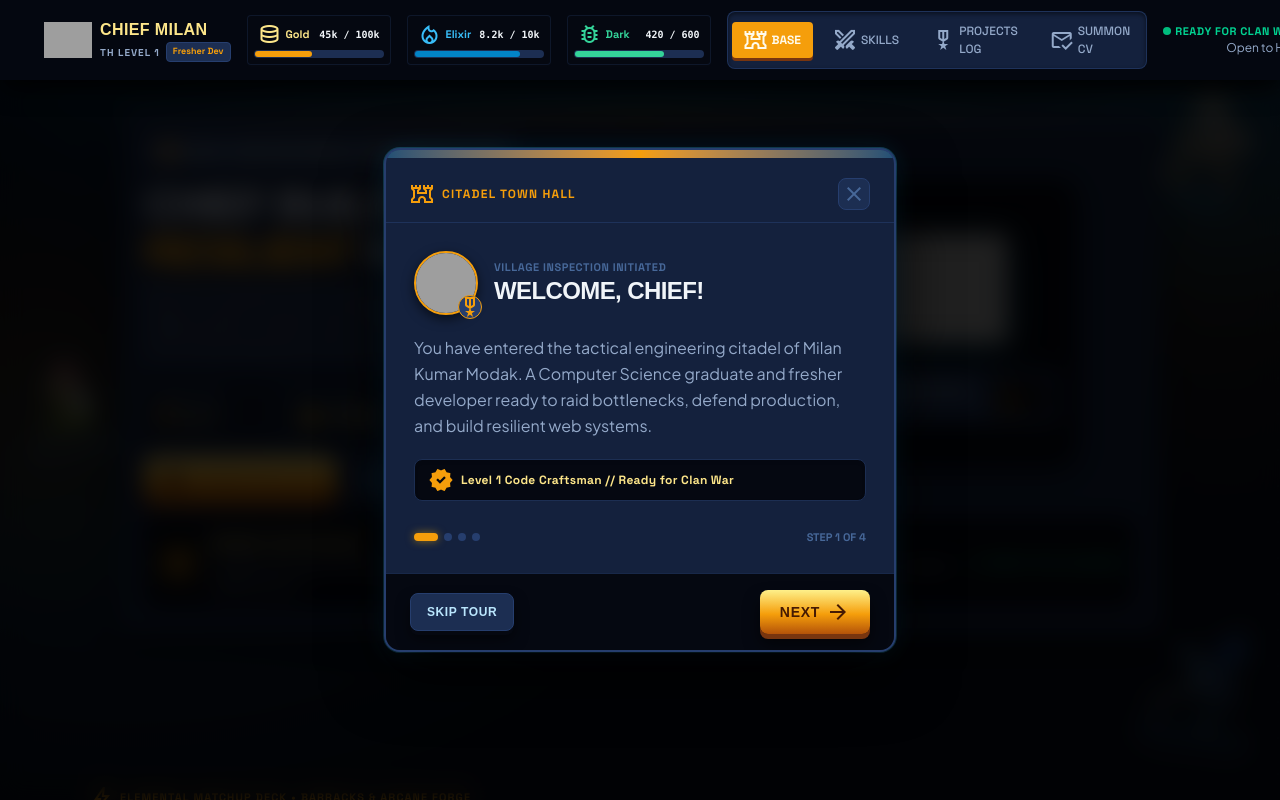
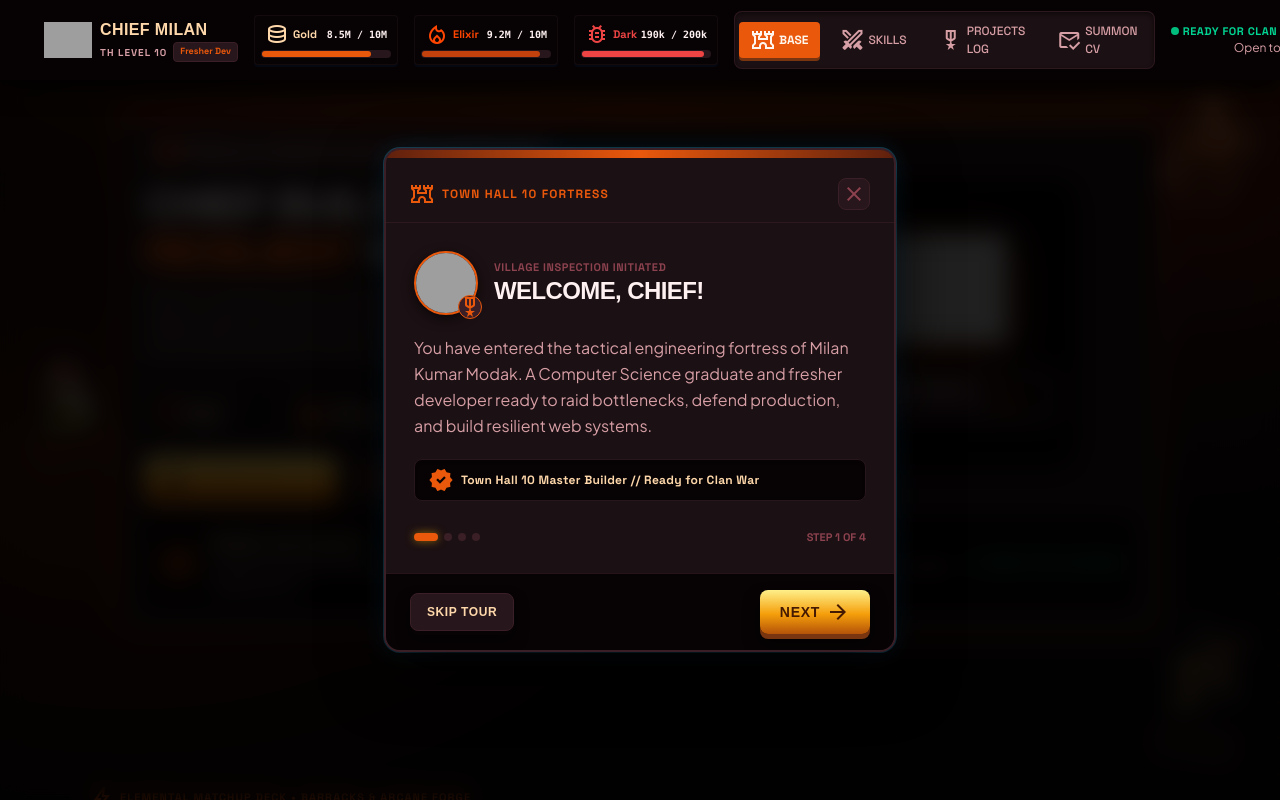
Before and after one commit to milan-mk/Portfolio-Milan-kumar, a React (Vite) app: page / in a window 1280 px wide. Shown: the top 800 px of the page. Built offline with nearby package versions, Linux system fonts and the light colour scheme; grey boxes are pictures that could not be loaded; a web font is replaced by a local one.

Commit message:
feat: Changed the theme to th10 lava

```diff
--- a/src/components/HeroSection.tsx
+++ b/src/components/HeroSection.tsx
@@ -4,23 +4,23 @@ import { CHIEF_INFO } from '../data/portfolioData';
 export const HeroSection: React.FC = () => {
   return (
     <section id="citadel-base" className="relative w-full px-4 sm:px-6 py-6 sm:py-8 overflow-hidden">
-      {/* Atmospheric Background Gradients & Runes */}
-      <div className="absolute inset-0 -z-10 bg-[radial-gradient(ellipse_80%_60%_at_50%_-10%,rgba(14,165,233,0.18),rgba(8,13,26,0))]"></div>
+      {/* Atmospheric Background Gradients & Magma Runes */}
+      <div className="absolute inset-0 -z-10 bg-[radial-gradient(ellipse_80%_60%_at_50%_-10%,rgba(234,88,12,0.22),rgba(12,7,9,0))]"></div>
       <div className="absolute -right-32 -top-32 w-80 h-80 rounded-full bg-secondary/15 blur-3xl pointer-events-none"></div>
       <div className="absolute -left-32 top-40 w-80 h-80 rounded-full bg-primary-container/10 blur-3xl pointer-events-none"></div>
 
       <div className="max-w-[1040px] mx-auto flex flex-col gap-5">
-        {/* HERO / VILLAGE TOWN HALL SECTION */}
-        <div className="relative bg-surface-container rounded-xl shadow-[0_12px_28px_rgba(0,0,0,0.65),0_0_0_1px_rgba(56,189,248,0.15)] p-4 sm:p-6 overflow-hidden border border-surface-container-highest/60">
-          {/* Inner Stone Rim & Wood Texture Accent */}
-          <div className="absolute inset-0 bg-[radial-gradient(#263e6e_1px,transparent_1px)] [background-size:16px_16px] opacity-30 pointer-events-none"></div>
-          <div className="absolute top-0 left-0 right-0 h-1 bg-gradient-to-r from-secondary/20 via-primary-container to-secondary/20"></div>
+        {/* HERO / VILLAGE TOWN HALL 10 SECTION */}
+        <div className="relative bg-surface-container rounded-xl shadow-[0_12px_28px_rgba(0,0,0,0.75),0_0_0_1px_rgba(234,88,12,0.25)] p-4 sm:p-6 overflow-hidden border border-surface-container-highest/60 animate-magma-glow">
+          {/* Inner Scorched Basalt Rim & Magma Texture Accent */}
+          <div className="absolute inset-0 bg-[radial-gradient(#3a1f26_1px,transparent_1px)] [background-size:16px_16px] opacity-35 pointer-events-none"></div>
+          <div className="absolute top-0 left-0 right-0 h-1.5 bg-gradient-to-r from-red-600/40 via-primary-container to-orange-500/40 shadow-[0_0_12px_rgba(234,88,12,0.6)]"></div>
 
           <div className="relative grid grid-cols-1 lg:grid-cols-12 gap-5 items-center">
             {/* Left Column: Hero Narrative & Badges */}
             <div className="lg:col-span-7 flex flex-col gap-3.5">
               {/* Overline Wooden Plaque Token */}
-              <div className="inline-flex items-center gap-1.5 self-start px-2.5 py-0.5 rounded bg-surface-container-highest shadow-[0_2px_0_#050811] border border-surface-container-high/60">
+              <div className="inline-flex items-center gap-1.5 self-start px-2.5 py-0.5 rounded bg-surface-container-highest shadow-[0_2px_0_#070304] border border-surface-container-high/60">
                 <span className="material-symbols-outlined text-primary-container text-[16px]">fort</span>
                 <span className="font-label text-[11px] uppercase tracking-widest text-primary font-bold">
                   {CHIEF_INFO.craftsmanTitle}
@@ -31,7 +31,7 @@ export const HeroSection: React.FC = () => {
               <div className="flex flex-col gap-1">
                 <h1 className="font-display text-3xl sm:text-4xl lg:text-[42px] font-black uppercase text-on-surface tracking-tight leading-[1.12]">
                   Chief Builder of{' '}
-                  <span className="text-primary-container drop-shadow-[0_2px_10px_rgba(245,158,11,0.4)]">
+                  <span className="text-primary-container drop-shadow-[0_2px_12px_rgba(234,88,12,0.55)]">
                     Resilient
                   </span>{' '}
                   Web Systems
@@ -43,15 +43,15 @@ export const HeroSection: React.FC = () => {
 
               {/* Village Key Stat Badges */}
               <div className="grid grid-cols-2 sm:grid-cols-4 gap-2 pt-1">
-                <div className="bg-surface-container-low p-2 rounded flex flex-col gap-0.5 shadow-[0_2px_0_#050811] border border-surface-container-high/40">
-                  <span className="font-label text-[10px] uppercase text-outline font-bold">Citadel Rank</span>
+                <div className="bg-surface-container-low p-2 rounded flex flex-col gap-0.5 shadow-[0_2px_0_#070304] border border-surface-container-high/40">
+                  <span className="font-label text-[10px] uppercase text-outline font-bold">Town Hall Rank</span>
                   <span className="font-display font-bold text-base text-primary flex items-center gap-1">
                     <span className="material-symbols-outlined text-primary-container text-[16px]">military_tech</span>
                     {CHIEF_INFO.citadelRank}
                   </span>
                 </div>
 
-                <div className="bg-surface-container-low p-2 rounded flex flex-col gap-0.5 shadow-[0_2px_0_#050811] border border-surface-container-high/40">
+                <div className="bg-surface-container-low p-2 rounded flex flex-col gap-0.5 shadow-[0_2px_0_#070304] border border-surface-container-high/40">
                   <span className="font-label text-[10px] uppercase text-outline font-bold">Craft Stars</span>
                   <span className="font-display font-bold text-base text-primary flex items-center gap-1">
                     <span className="material-symbols-outlined text-primary-fixed-dim text-[16px] material-symbols-fill">star</span>
@@ -59,7 +59,7 @@ export const HeroSection: React.FC = () => {
                   </span>
                 </div>
 
-                <div className="bg-surface-container-low p-2 rounded flex flex-col gap-0.5 shadow-[0_2px_0_#050811] border border-surface-container-high/40">
+                <div className="bg-surface-container-low p-2 rounded flex flex-col gap-0.5 shadow-[0_2px_0_#070304] border border-surface-container-high/40">
                   <span className="font-label text-[10px] uppercase text-outline font-bold">Guild Castle</span>
                   <span className="font-display font-bold text-base text-primary flex items-center gap-1">
                     <span className="material-symbols-outlined text-primary-container text-[16px]">verified</span>
@@ -67,7 +67,7 @@ export const HeroSection: React.FC = () => {
                   </span>
                 </div>
 
-                <div className="bg-surface-container-low p-2 rounded flex flex-col gap-0.5 shadow-[0_2px_0_#050811] border border-surface-container-high/40">
+                <div className="bg-surface-container-low p-2 rounded flex flex-col gap-0.5 shadow-[0_2px_0_#070304] border border-surface-container-high/40">
                   <span className="font-label text-[10px] uppercase text-outline font-bold">Deploy Period</span>
                   <span className="font-display font-bold text-base text-primary flex items-center gap-1">
                     <span className="material-symbols-outlined text-primary-container text-[16px]">bolt</span>
@@ -103,7 +103,7 @@ export const HeroSection: React.FC = () => {
               <div className="relative w-full max-w-[280px] aspect-square rounded-2xl bg-surface-container-lowest p-3 sm:p-4 flex flex-col items-center justify-center shadow-[inset_0_4px_12px_rgba(0,0,0,0.8),0_10px_20px_rgba(0,0,0,0.7)] border border-surface-container-high/50">
                 {/* Inner Crest Shield Graphic */}
                 <img
-                  className="w-36 h-36 object-contain drop-shadow-[0_8px_18px_rgba(14,165,233,0.35)] hover:rotate-2 transition-transform duration-300"
+                  className="w-36 h-36 object-contain drop-shadow-[0_8px_20px_rgba(234,88,12,0.45)] hover:rotate-2 transition-transform duration-300"
                   alt="Clash Crest Shield"
                   src={CHIEF_INFO.crestShieldImg}
                 />
--- a/src/components/IntroModal.tsx
+++ b/src/components/IntroModal.tsx
@@ -19,12 +19,12 @@ interface TourStep {
 
 const TOUR_STEPS: TourStep[] = [
   {
-    badge: 'Citadel Town Hall',
+    badge: 'Town Hall 10 Fortress',
     icon: 'fort',
     title: 'Welcome, Chief!',
     subtitle: 'Village Inspection Initiated',
-    description: `You have entered the tactical engineering citadel of ${CHIEF_INFO.name}. A Computer Science graduate and fresher developer ready to raid bottlenecks, defend production, and build resilient web systems.`,
-    highlightText: 'Level 1 Code Craftsman // Ready for Clan War',
+    description: `You have entered the tactical engineering fortress of ${CHIEF_INFO.name}. A Computer Science graduate and fresher developer ready to raid bottlenecks, defend production, and build resilient web systems.`,
+    highlightText: 'Town Hall 10 Master Builder // Ready for Clan War',
     avatarIcon: 'military_tech',
   },
   {
--- a/src/components/TroopBackgroundLayer.tsx
+++ b/src/components/TroopBackgroundLayer.tsx
@@ -43,13 +43,13 @@ const FLOATING_TROOPS: FloatingTroopIcon[] = [
     reverse: true,
   },
   {
-    id: 'hero-edragon',
-    name: 'ELECTRO DRAGON',
-    role: 'Lightning Leviathan',
-    image: '/images/troops/electro_dragon.png',
+    id: 'hero-lavahound',
+    name: 'LAVA HOUND',
+    role: 'Magma Vanguard',
+    image: '/images/troops/lava_hound.png',
     top: '640px',
     right: '1.8%',
-    size: 110,
+    size: 115,
     rotation: 6,
     delay: '2.5s',
     duration: '7.0s',
@@ -69,13 +69,13 @@ const FLOATING_TROOPS: FloatingTroopIcon[] = [
     duration: '6.8s',
   },
   {
-    id: 'skills-yeti',
-    name: 'YETI',
-    role: 'Frost Neural Titan',
-    image: '/images/troops/yeti.png',
+    id: 'skills-golem-top',
+    name: 'GOLEM',
+    role: 'Molten Basalt Titan',
+    image: '/images/troops/golem.png',
     top: '1260px',
     right: '2%',
-    size: 100,
+    size: 105,
     rotation: 7,
     delay: '3.0s',
     duration: '7.4s',
@@ -121,10 +121,10 @@ const FLOATING_TROOPS: FloatingTroopIcon[] = [
     duration: '6.4s',
   },
   {
-    id: 'war-icehound',
-    name: 'ICE HOUND',
-    role: 'Subzero Tank',
-    image: '/images/troops/ice_hound.png',
+    id: 'war-lavapup',
+    name: 'LAVA HOUND',
+    role: 'Inferno Air Tank',
+    image: '/images/troops/lava_hound.png',
     top: '2500px',
     right: '2%',
     size: 110,
@@ -148,22 +148,22 @@ const FLOATING_TROOPS: FloatingTroopIcon[] = [
 
   // --- Guild Recruitment & Outposts ---
   {
-    id: 'recruit-lavahound',
-    name: 'LAVA HOUND',
-    role: 'Magma Shield',
-    image: '/images/troops/lava_hound.png',
+    id: 'recruit-wizard',
+    name: 'WIZARD',
+    role: 'Fire Arcane Scout',
+    image: '/images/troops/wizard.png',
     top: '3200px',
     right: '2%',
-    size: 112,
+    size: 110,
     rotation: 7,
     delay: '1.9s',
     duration: '7.2s',
   },
   {
-    id: 'recruit-lassi',
-    name: 'L.A.S.S.I',
-    role: 'Cyber Scout',
-    image: '/images/troops/lassi.png',
+    id: 'recruit-balloon',
+    name: 'BALLOON',
+    role: 'Heavy Air Sentry',
+    image: '/images/troops/balloon.png',
     top: '3560px',
     left: '1.5%',
     size: 100,
@@ -216,7 +216,7 @@ export const TroopBackgroundLayer: React.FC = () => {
                   src={troop.image}
                   alt={troop.name}
                   loading="lazy"
-                  className="w-full h-full object-contain opacity-40 sm:opacity-50 group-hover:opacity-95 transition-opacity duration-300 filter drop-shadow-[0_12px_22px_rgba(0,0,0,0.85)] drop-shadow-[0_0_14px_rgba(56,189,248,0.3)]"
+                  className="w-full h-full object-contain opacity-40 sm:opacity-50 group-hover:opacity-95 transition-opacity duration-300 filter drop-shadow-[0_12px_22px_rgba(0,0,0,0.85)] drop-shadow-[0_0_16px_rgba(234,88,12,0.45)]"
                 />
               </div>
 
--- a/src/data/portfolioData.ts
+++ b/src/data/portfolioData.ts
@@ -4,17 +4,17 @@ export const CHIEF_INFO = {
   name: 'Milan Kumar Modak',
   title: 'Chief Builder of Resilient Web Systems',
   roleBadge: 'Fresher Dev',
-  townHallLevel: 1,
-  craftsmanTitle: 'Level 1 Code Craftsman // Fresh Graduate 2025',
+  townHallLevel: 10,
+  craftsmanTitle: 'Town Hall 10 Master Builder // Fresh Graduate 2025',
   bio: 'Recent Computer Science graduate armed with modern stacks, ready to deploy battle-tested code, defend production against bugs, and raid technical bottlenecks with your engineering clan.',
   status: 'Ready for Clan War',
   statusDetail: 'Open to Hire',
   deployPeriod: '0 Days',
   craftStars: '12 Built',
-  citadelRank: 'Lv. 1',
+  citadelRank: 'TH10',
   guildCastle: 'Open',
   builderStatus: '1 / 1 BUSY',
-  builderTask: 'Upgrading Frontend & Backend',
+  builderTask: 'Forging Full-Stack Lava Systems',
   emblemImg: 'https://lh3.googleusercontent.com/aida-public/AB6AXuB2Xi0XkT6DH7fcgiKWuCYkUstWjBt585nDeqQn4JANV1DjFdVLOPDjxFkbR-4LX_tHzl6XuonoUbHgl4WV_cPHcoBc3N4k1O2xr8DlBz0k0-TUeQ0KcBPCX7Oi6_wnToiqSccq6k174l_fD9kH5-tJp8hZJdwJSKmhDX7oDvA2LgNyXJoWbDkQcp-vZ-ZLhYhQtRGG8lfR8CYd9mwrd2OT65o-4nH6Yp_7dn3eL3O0aswaEHL60ztf_w',
   crestShieldImg: 'https://lh3.googleusercontent.com/aida-public/AB6AXuDRdCjQd8-5LA-HxyM04EElLYCfODD4T8qnx38mWJ3J8vPMXzpoKTQWkP9XRAS2dd9982TZ3HkoF-_-WAWUCY8mC9hqI2E43dDW0a0pFJJXGnPt9ZA_fGTox2AUA17JK4noaS9a12OQDeCxjGvbCJxRr8w_u3OUpndRM9KI7tQdEmYQvA8DMtFOph0h6gkKk8hbFK4eb7fv3uvVhA6vJRUfU0bNzRB6v5tA8Uco9FcC2w4or21007s1Yw',
   avatarImg: 'https://lh3.googleusercontent.com/aida-public/AB6AXuDP7gkrSVZKwTNIXCGxWCLWeXJ9bA4U3c6fJw5HsED5jZebS29Y6yJI9v0s-lAntFKRZ01BFx58xugYMc__u4-t14BFpnJCeqSAwFKT_AO_1CMdnbLZRvKvBzmpSD-T1avbOjQmOhTwD9IjczjHKDhT_mfARS0IYb-0pQKoBLeIExXLqZt-YOa78H2OpQlmRT1jzJkmXKcFTs0DUl9rOZ7GM5YIdG8nb74K9ODjYuiNNvx0yem4gLXCUA',
@@ -25,9 +25,9 @@ export const RESOURCE_METERS: ResourceMeter[] = [
     id: 'gold',
     name: 'Gold (Code)',
     category: 'database',
-    current: '45k',
-    max: '100k',
-    percentage: 45,
+    current: '8.5M',
+    max: '10M',
+    percentage: 85,
     icon: 'database',
     color: 'primary',
   },
@@ -35,19 +35,19 @@ export const RESOURCE_METERS: ResourceMeter[] = [
     id: 'elixir',
     name: 'Elixir (Commits)',
     category: 'local_fire_department',
-    current: '8.2k',
-    max: '10k',
-    percentage: 82,
+    current: '9.2M',
+    max: '10M',
+    percentage: 92,
     icon: 'local_fire_department',
     color: 'secondary',
   },
   {
     id: 'dark-elixir',
-    name: 'Dark Elixir (Bugs)',
+    name: 'Dark Elixir (Bugs Crushed)',
     category: 'bug_report',
-    current: '420',
-    max: '600',
-    percentage: 70,
+    current: '190k',
+    max: '200k',
+    percentage: 95,
     icon: 'bug_report',
     color: 'tertiary',
   },
--- a/src/index.css
+++ b/src/index.css
@@ -1,53 +1,53 @@
 @import "tailwindcss";
 
 @theme {
-  --color-background: #080d1a;
-  --color-surface: #0c1322;
-  --color-surface-dim: #080d1a;
-  --color-surface-bright: #263c66;
-  --color-surface-container-lowest: #050811;
-  --color-surface-container-low: #0f182b;
-  --color-surface-container: #14213d;
-  --color-surface-container-high: #1c2e52;
-  --color-surface-container-highest: #263e6e;
-  --color-surface-variant: #263e6e;
+  --color-background: #0c0709;
+  --color-surface: #140d10;
+  --color-surface-dim: #090506;
+  --color-surface-bright: #351a20;
+  --color-surface-container-lowest: #070304;
+  --color-surface-container-low: #120a0d;
+  --color-surface-container: #1b1013;
+  --color-surface-container-high: #27161b;
+  --color-surface-container-highest: #3a1f26;
+  --color-surface-variant: #321920;
 
-  --color-on-surface: #f1f5f9;
-  --color-on-surface-variant: #94a9c9;
-  --color-inverse-surface: #f1f5f9;
-  --color-inverse-on-surface: #0a0f1d;
+  --color-on-surface: #fff1f2;
+  --color-on-surface-variant: #d69ea5;
+  --color-inverse-surface: #fff1f2;
+  --color-inverse-on-surface: #19090c;
 
-  --color-outline: #476899;
-  --color-outline-variant: #1e3152;
-  --color-surface-tint: #38bdf8;
+  --color-outline: #8c424f;
+  --color-outline-variant: #4a212a;
+  --color-surface-tint: #ff4500;
 
-  --color-primary: #fde68a;
-  --color-on-primary: #451a03;
-  --color-primary-container: #f59e0b;
-  --color-on-primary-container: #fffbeb;
-  --color-inverse-primary: #b45309;
-  --color-primary-fixed: #fef3c7;
-  --color-primary-fixed-dim: #fbbf24;
-  --color-on-primary-fixed: #451a03;
-  --color-on-primary-fixed-variant: #92400e;
+  --color-primary: #fed7aa;
+  --color-on-primary: #431407;
+  --color-primary-container: #ea580c;
+  --color-on-primary-container: #fff7ed;
+  --color-inverse-primary: #9a3412;
+  --color-primary-fixed: #ffedd5;
+  --color-primary-fixed-dim: #f97316;
+  --color-on-primary-fixed: #431407;
+  --color-on-primary-fixed-variant: #9a3412;
 
-  --color-secondary: #38bdf8;
-  --color-on-secondary: #082f49;
-  --color-secondary-container: #0284c7;
-  --color-on-secondary-container: #f0f9ff;
-  --color-secondary-fixed: #bae6fd;
-  --color-secondary-fixed-dim: #38bdf8;
-  --color-on-secondary-fixed: #0c4a6e;
-  --color-on-secondary-fixed-variant: #0369a1;
+  --color-secondary: #ff4500;
+  --color-on-secondary: #450a0a;
+  --color-secondary-container: #c2410c;
+  --color-on-secondary-container: #ffedd5;
+  --color-secondary-fixed: #fed7aa;
+  --color-secondary-fixed-dim: #fb923c;
+  --color-on-secondary-fixed: #431407;
+  --color-on-secondary-fixed-variant: #7c2d12;
 
-  --color-tertiary: #34d399;
-  --color-on-tertiary: #022c22;
-  --color-tertiary-container: #059669;
-  --color-on-tertiary-container: #ecfdf5;
-  --color-tertiary-fixed: #a7f3d0;
-  --color-tertiary-fixed-dim: #34d399;
-  --color-on-tertiary-fixed: #064e3b;
-  --color-on-tertiary-fixed-variant: #047857;
+  --color-tertiary: #ef4444;
+  --color-on-tertiary: #450a0a;
+  --color-tertiary-container: #991b1b;
+  --color-on-tertiary-container: #fee2e2;
+  --color-tertiary-fixed: #fecaca;
+  --color-tertiary-fixed-dim: #f87171;
+  --color-on-tertiary-fixed: #450a0a;
+  --color-on-tertiary-fixed-variant: #7f1d1d;
 
   --color-error: #f87171;
   --color-on-error: #450a0a;
@@ -75,12 +75,12 @@
   html {
     scroll-behavior: smooth;
     font-family: var(--font-body);
-    background-color: #080d1a;
+    background-color: #0c0709;
     color: var(--color-on-surface);
   }
 
   body {
-    background-color: #080d1a;
+    background-color: #0c0709;
     overflow-x: hidden;
   }
 
@@ -89,33 +89,33 @@
     inset: 0;
     pointer-events: none;
     z-index: 0;
-    background-color: #080d1a;
+    background-color: #0c0709;
     background-image:
-      radial-gradient(ellipse 85% 55% at 50% 0%, rgba(14, 165, 233, 0.16), transparent 70%),
-      radial-gradient(ellipse 65% 45% at 90% 35%, rgba(245, 158, 11, 0.09), transparent 65%),
-      radial-gradient(ellipse 65% 50% at 10% 70%, rgba(56, 189, 248, 0.10), transparent 65%),
-      radial-gradient(rgba(56, 189, 248, 0.08) 1px, transparent 1px);
+      radial-gradient(ellipse 85% 55% at 50% 0%, rgba(234, 88, 12, 0.20), transparent 70%),
+      radial-gradient(ellipse 65% 45% at 90% 35%, rgba(239, 68, 68, 0.14), transparent 65%),
+      radial-gradient(ellipse 65% 50% at 10% 70%, rgba(255, 69, 0, 0.12), transparent 65%),
+      radial-gradient(rgba(249, 115, 22, 0.08) 1px, transparent 1px);
     background-size: 100% 100%, 100% 100%, 100% 100%, 36px 36px;
     transform: translateZ(0);
     will-change: transform;
     contain: strict;
   }
 
-  /* Custom scrollbar matching electric citadel theme */
+  /* Custom scrollbar matching TH10 lava fortress theme */
   ::-webkit-scrollbar {
     width: 8px;
     height: 8px;
   }
   ::-webkit-scrollbar-track {
-    background: #050811;
+    background: #070304;
   }
   ::-webkit-scrollbar-thumb {
-    background: #1c2e52;
+    background: #27161b;
     border-radius: 4px;
-    border: 1px solid #263e6e;
+    border: 1px solid #3a1f26;
   }
   ::-webkit-scrollbar-thumb:hover {
-    background: #0284c7;
+    background: #ea580c;
   }
 }
 
@@ -127,7 +127,8 @@
   transition: all 0.1s ease;
 }
 .btn-tactile-gold:hover {
-  filter: brightness(1.08);
+  filter: brightness(1.1);
+  box-shadow: 0 5px 0 #78350f, 0 0 18px rgba(245, 158, 11, 0.45);
 }
 .btn-tactile-gold:active {
   transform: translateY(4px);
@@ -135,47 +136,51 @@
 }
 
 .btn-tactile-secondary {
-  background: linear-gradient(180deg, #bae6fd 0%, #0ea5e9 55%, #0369a1 100%);
+  background: linear-gradient(180deg, #ff8a65 0%, #ea580c 55%, #991b1b 100%);
   color: #ffffff;
-  box-shadow: 0 4px 0 #075985, 0 8px 14px rgba(0, 0, 0, 0.5);
+  box-shadow: 0 4px 0 #450a0a, 0 8px 14px rgba(0, 0, 0, 0.6);
   transition: all 0.1s ease;
 }
 .btn-tactile-secondary:hover {
-  filter: brightness(1.08);
+  filter: brightness(1.12);
+  box-shadow: 0 4px 0 #450a0a, 0 0 20px rgba(234, 88, 12, 0.55);
 }
 .btn-tactile-secondary:active {
   transform: translateY(3px);
-  box-shadow: 0 1px 0 #075985;
+  box-shadow: 0 1px 0 #450a0a;
 }
 
 .btn-tactile-tertiary {
-  background: linear-gradient(180deg, #a7f3d0 0%, #059669 60%, #064e3b 100%);
-  color: #ecfdf5;
-  box-shadow: 0 4px 0 #022c22, 0 8px 14px rgba(0, 0, 0, 0.5);
+  background: linear-gradient(180deg, #fca5a5 0%, #dc2626 60%, #7f1d1d 100%);
+  color: #fff1f2;
+  box-shadow: 0 4px 0 #450a0a, 0 8px 14px rgba(0, 0, 0, 0.5);
   transition: all 0.1s ease;
 }
 .btn-tactile-tertiary:hover {
-  filter: brightness(1.08);
+  filter: brightness(1.1);
+  box-shadow: 0 4px 0 #450a0a, 0 0 18px rgba(220, 38, 38, 0.5);
 }
 .btn-tactile-tertiary:active {
   transform: translateY(3px);
-  box-shadow: 0 1px 0 #022c22;
+  box-shadow: 0 1px 0 #450a0a;
 }
 
 .btn-tactile-stone {
-  background-color: #1c2e52;
-  color: #bae6fd;
-  border: 1px solid #263e6e;
-  box-shadow: 0 4px 0 #050811, 0 8px 14px rgba(0, 0, 0, 0.5);
+  background-color: #27161b;
+  color: #fed7aa;
+  border: 1px solid #3a1f26;
+  box-shadow: 0 4px 0 #070304, 0 8px 14px rgba(0, 0, 0, 0.5);
   transition: all 0.1s ease;
 }
 .btn-tactile-stone:hover {
-  background-color: #263e6e;
+  background-color: #3a1f26;
   color: #ffffff;
+  border-color: #ea580c;
+  box-shadow: 0 4px 0 #070304, 0 0 14px rgba(234, 88, 12, 0.35);
 }
 .btn-tactile-stone:active {
   transform: translateY(3px);
-  box-shadow: 0 1px 0 #050811;
+  box-shadow: 0 1px 0 #070304;
 }
 
 /* Material symbol baseline alignment */
@@ -216,3 +221,17 @@
   animation: troop-float-reverse 7.5s ease-in-out infinite;
   will-change: transform;
 }
+
+/* Molten Lava Shimmer / Pulse */
+@keyframes magma-glow {
+  0%, 100% {
+    box-shadow: 0 0 14px rgba(234, 88, 12, 0.3), inset 0 0 8px rgba(239, 68, 68, 0.15);
+  }
+  50% {
+    box-shadow: 0 0 24px rgba(255, 69, 0, 0.6), inset 0 0 14px rgba(249, 115, 22, 0.3);
+  }
+}
+
+.animate-magma-glow {
+  animation: magma-glow 3.5s ease-in-out infinite;
+}
```
